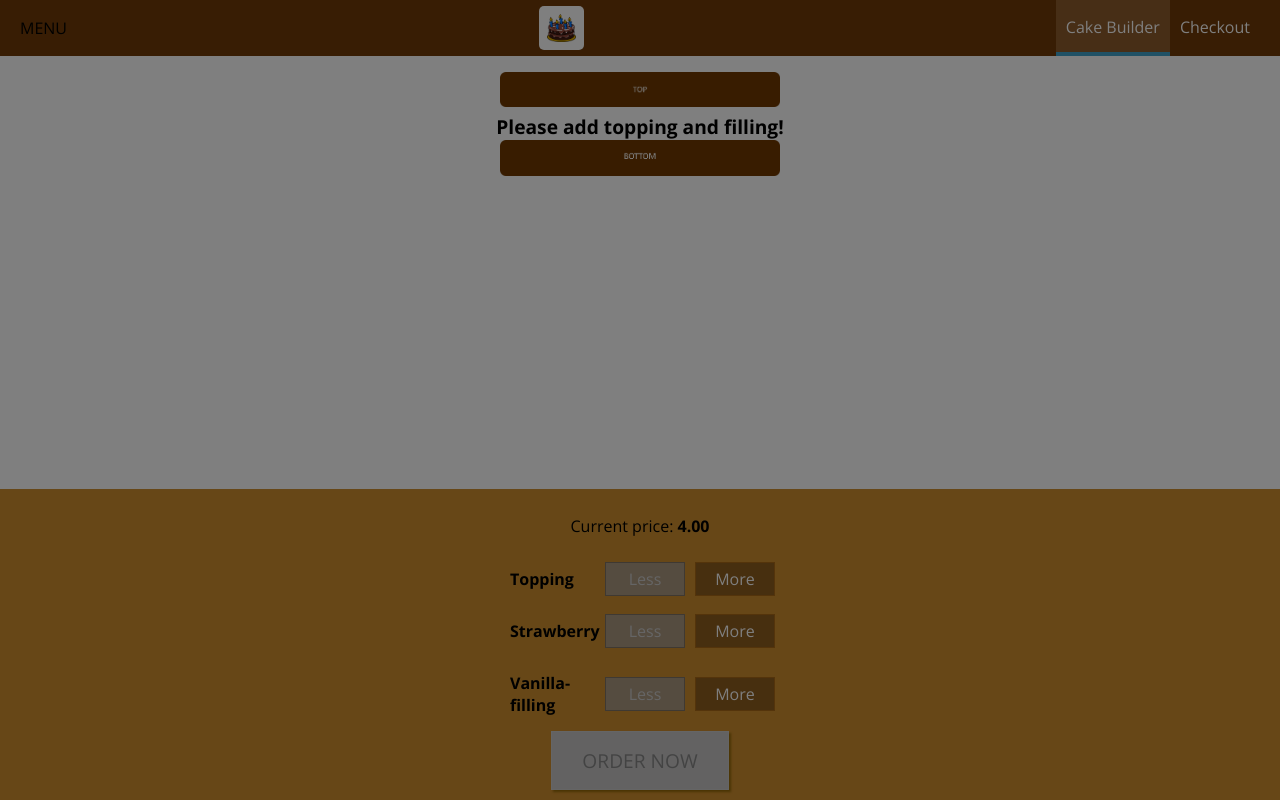
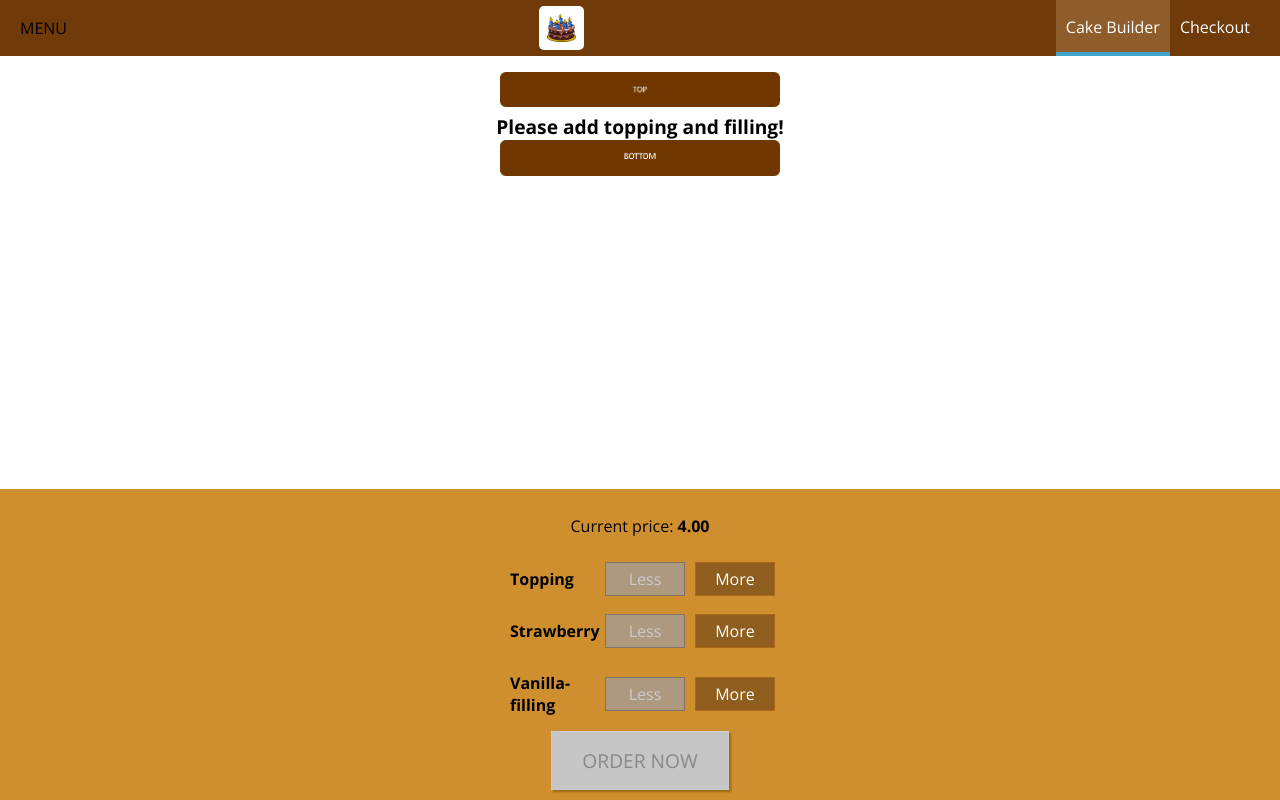
Before and after one commit to harryC72/cakeBuilder, a React (Create React App) app: page / in a window 1280 px wide. Built offline with nearby package versions, Linux system fonts and the light colour scheme.

Commit message:
first commit on hooks branch

```diff
--- a/src/components/Layout.js
+++ b/src/components/Layout.js
@@ -1,32 +1,19 @@
-import React, { Fragment, useState } from "react";
+import React, { Fragment } from "react";
 import PropTypes from "prop-types";
 import classes from "./Layout.module.css";
 import Toolbar from "./Navigation/Toolbar";
 import SideDrawer from "./Navigation/SideDrawer";
 
-class Layout extends React.Component {
-
-  state = {
-    showSidedrawer : true
-  }
-
-sideDrawerClosedHandler = () => {
-  this.setState({showSidedrawer : false })
-  }
-
-  render(){
-    return (
-      <Fragment>
-        <Toolbar />
-        <SideDrawer open={this.state.showSidedrawer} closed={this.sideDrawerClosedHandler} />
-        <main className={classes.Content}>{this.props.children}</main>
-      </Fragment>
-    );
-
-  }
-
+const layout = props => {
+  return (
+    <Fragment>
+      <Toolbar />
+      <SideDrawer />
+      <main className={classes.Content}>{props.children}</main>
+    </Fragment>
+  );
 };
 
-Layout.propTypes = {};
+layout.propTypes = {};
 
-export default Layout;
+export default layout;
--- a/src/components/Navigation/SideDrawer.js
+++ b/src/components/Navigation/SideDrawer.js
@@ -6,7 +6,11 @@ import classes from "./SideDrawer.module.css";
 
 const SideDrawer = props => {
 
+ let attachedClasses = [ classes.SideDrawer, classes.Close ];
 
+ if(props.open){
+   attachedClasses = [classes.SideDrawer, classes.Open];
+ }
 
   return (
     <Fragment>
```
